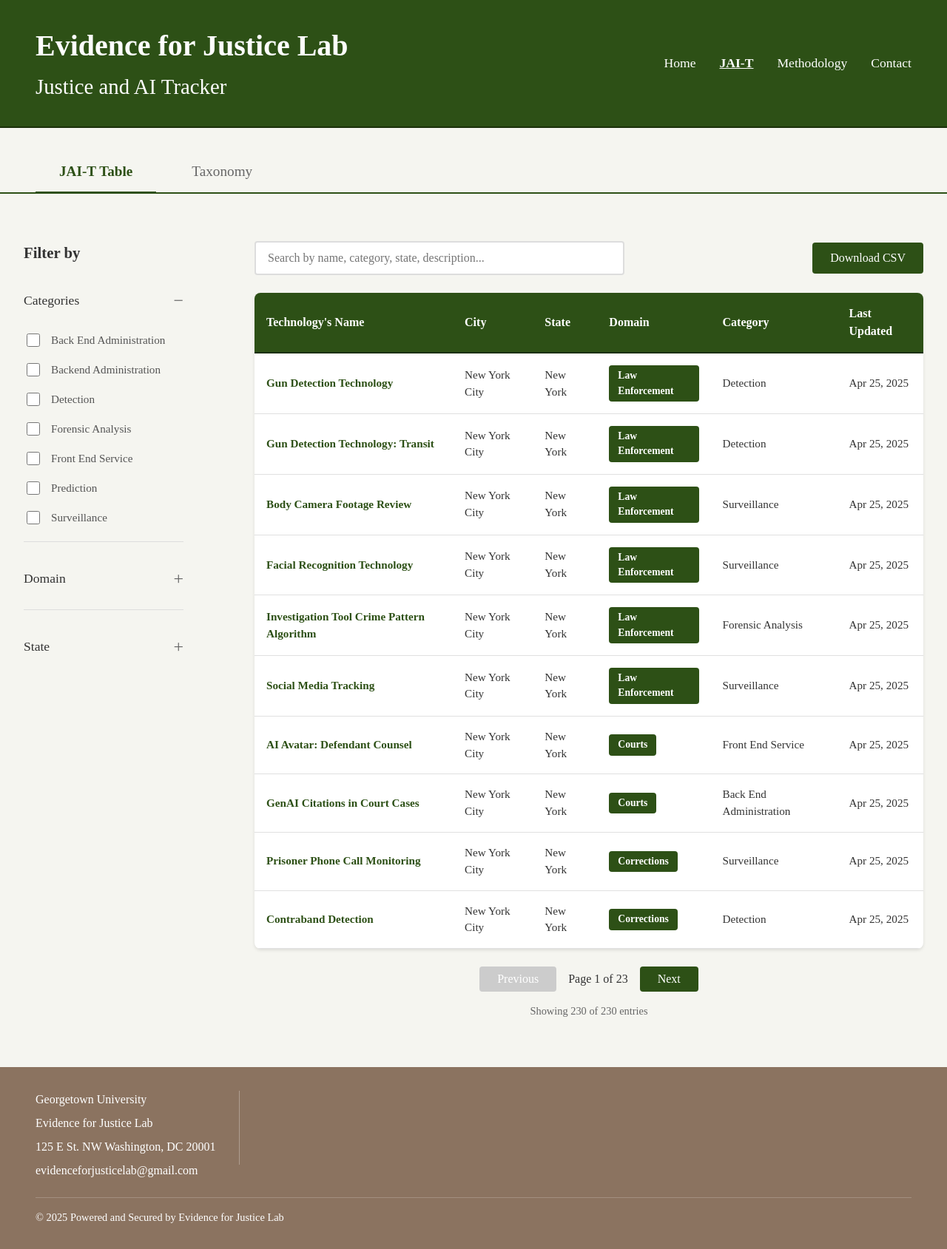
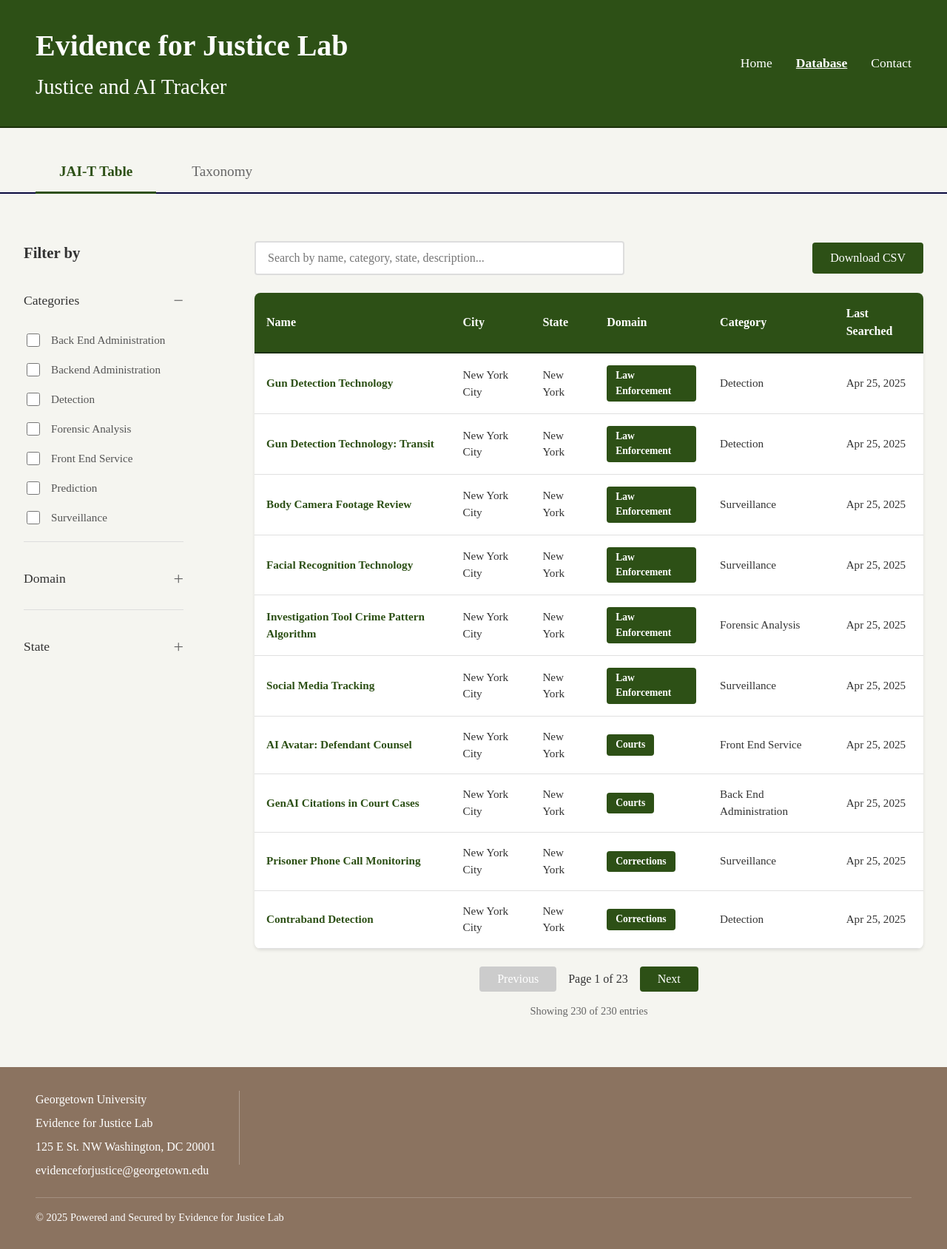
Before and after one commit to toki49/jai-t-website, a React (Vite) app: page /jai-t in a window 1280 px wide. Shown: the whole page at 74% size. Built offline with nearby package versions, Linux system fonts and the light colour scheme.

Commit message:
second push - got the green action items done halfway

```diff
--- a/src/components/Footer.jsx
+++ b/src/components/Footer.jsx
@@ -8,7 +8,7 @@ function Footer() {
           <p className="footer-text">Georgetown University</p>
           <p className="footer-text">Evidence for Justice Lab</p>
           <p className="footer-text">125 E St. NW Washington, DC 20001</p>
-          <p className="footer-text">evidenceforjusticelab@gmail.com</p>
+          <p className="footer-text">evidenceforjustice@georgetown.edu</p>
         </div>
         <div className="footer-separator"></div>
         <div className="footer-right">
--- a/src/components/Header.jsx
+++ b/src/components/Header.jsx
@@ -36,7 +36,7 @@ function Header() {
               to="/jai-t"
               className={`nav-link ${isJaiTActive ? 'active' : ''}`}
             >
-              JAI-T
+              Database
             </Link>
             {jaitDropdownOpen && (
               <div
@@ -56,16 +56,17 @@ function Header() {
                 >
                   Taxonomy
                 </Link>
-              </div>
-            )}
-          </div>
 
           <Link
             to="/methodology"
-            className={`nav-link ${location.pathname === '/methodology' ? 'active' : ''}`}
+            className={`dropdown-item ${location.pathname === '/methodology' ? 'active' : ''}`}
           >
             Methodology
           </Link>
+              </div>
+
+            )}
+          </div>
 
           <div
             className="nav-dropdown"
--- a/src/components/Home.css
+++ b/src/components/Home.css
@@ -8,6 +8,7 @@
   max-width: 1400px;
   margin: 0 auto;
   display: flex;
+  flex-direction: column; /* Changed from default row to column */
   gap: 3rem;
   align-items: flex-start;
 }
@@ -15,6 +16,7 @@
 .home-text {
   flex: 1;
   min-width: 0;
+  width: 100%; /* Added to ensure full width */
 }
 
 .home-title {
@@ -50,6 +52,7 @@
 .home-visualization {
   flex: 1;
   min-width: 0;
+  width: 100%; /* Added to ensure full width */
   position: relative;
   background: #f5f5f0;
   border-radius: 8px;
@@ -60,7 +63,7 @@
 
 .datawrapper-iframe {
   width: 100%;
-  height: 500px;
+  height: 800px;
   border: none;
   display: block;
   margin-top: 20px;
@@ -110,3 +113,47 @@
     margin-top: -50px;
   }
 }
+
+@media (max-width: 1024px) {
+  .home-content {
+    flex-direction: column;
+    gap: 2rem;
+  }
+
+  .home-visualization {
+    width: 100%;
+    height: 500px;
+  }
+
+  .datawrapper-iframe {
+    height: 50px;
+    margin-top: -50px;
+  }
+}
+
+@media (max-width: 768px) {
+  .home-container {
+    padding: 2rem 1.5rem;
+  }
+
+  .home-title {
+    font-size: 2rem;
+  }
+
+  .home-subtitle {
+    font-size: 1.2rem;
+  }
+
+  .home-paragraphs p {
+    font-size: 1rem;
+  }
+
+  .home-visualization {
+    height: 400px;
+  }
+
+  .datawrapper-iframe {
+    height: 450px;
+    margin-top: -50px;
+  }
+}
--- a/src/pages/About.jsx
+++ b/src/pages/About.jsx
@@ -4,7 +4,7 @@ function About() {
   return (
     <div className="about-container">
       <div className="about-content">
-        <h1 className="about-title">About Evidence for Justice Lab</h1>
+        <h1 className="about-title">Evidence for Justice Lab</h1>
 
         <div className="about-section">
           <h2>Our Mission</h2>
--- a/src/pages/JAITDatabase.css
+++ b/src/pages/JAITDatabase.css
@@ -10,7 +10,7 @@
   padding: 2rem 3rem 0;
   display: flex;
   gap: 1rem;
-  border-bottom: 2px solid #2d5016;
+  border-bottom: 2px solid #09093e;
 }
 
 .jait-tab {
--- a/src/pages/JAITDatabase.jsx
+++ b/src/pages/JAITDatabase.jsx
@@ -101,7 +101,7 @@ function JAITDatabase() {
   const columns = useMemo(() => [
     {
       accessorKey: 'name',
-      header: "Technology's Name",
+      header: "Name",
       cell: info => {
         const name = info.getValue();
         const link = info.row.original.link;
@@ -142,7 +142,7 @@ function JAITDatabase() {
     },
     {
       accessorKey: 'lastUpdated',
-      header: 'Last Updated',
+      header: 'Last Searched',
       cell: info => {
         const date = info.getValue();
         if (!date) return '-';
```
Also changed, not shown: public/jait-data.csv.
